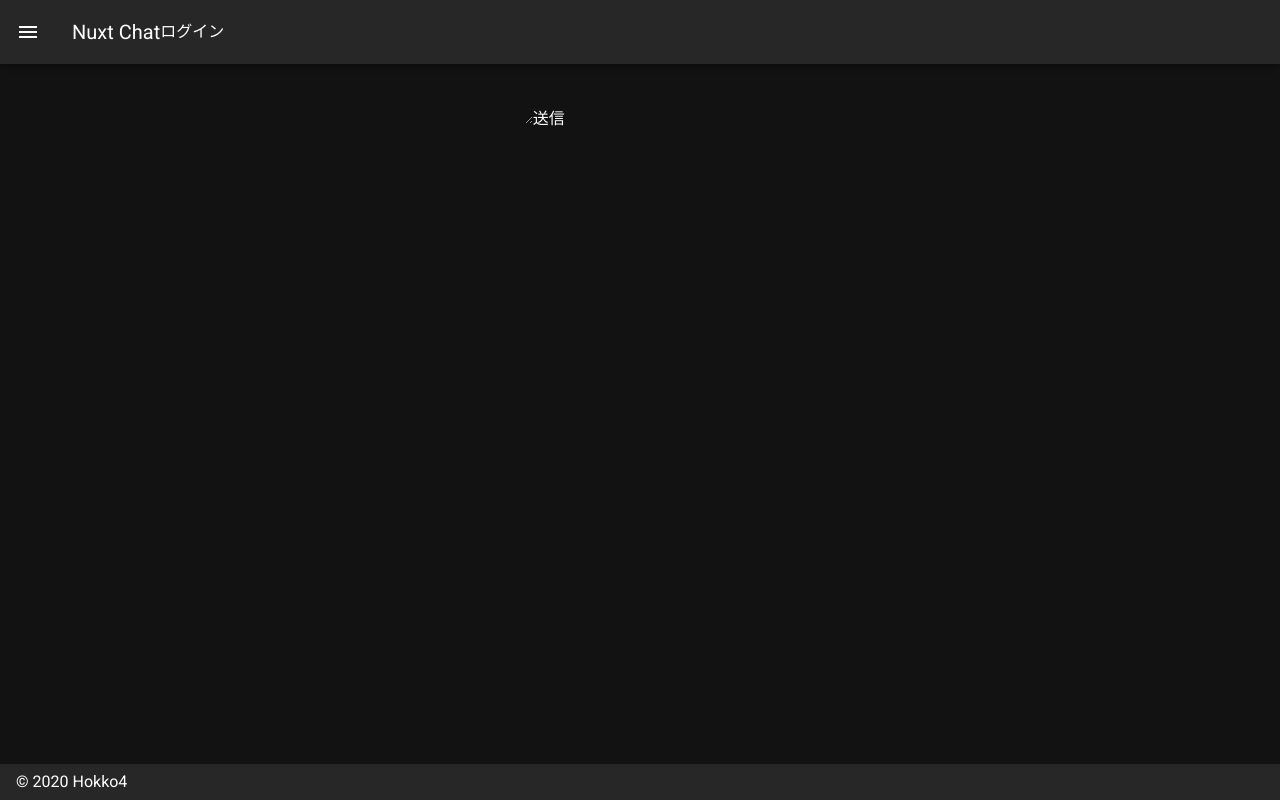
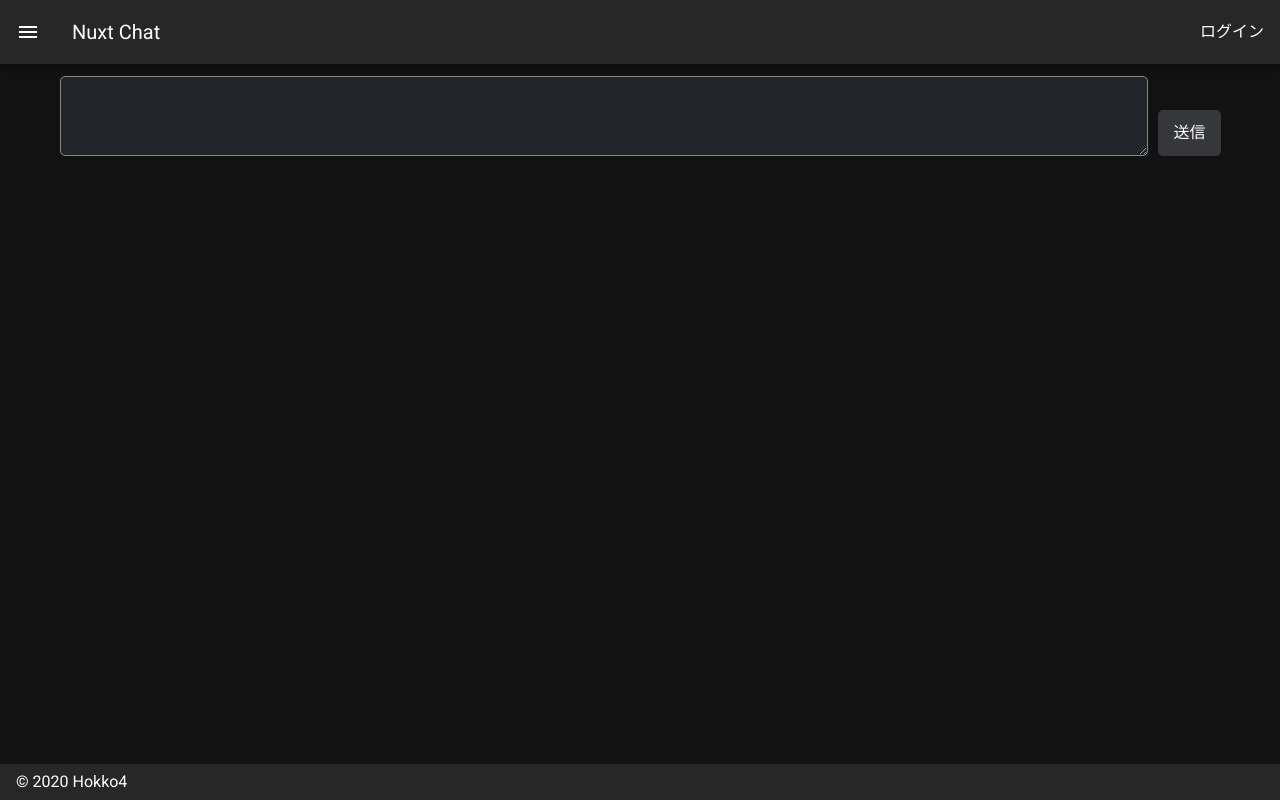
Before and after one commit to Hokko4/nuxt-chat, a Nuxt app: page / in a window 1280 px wide. Built offline with nearby package versions, Linux system fonts and the light colour scheme.

Commit message:
script修正

```diff
--- a/layouts/default.vue
+++ b/layouts/default.vue
@@ -24,33 +24,16 @@
         </v-list-item>
       </v-list>
     </v-navigation-drawer>
-    <v-app-bar
-      :clipped-left="clipped"
-      fixed
-      app
-    >
+    <v-app-bar :clipped-left="clipped" fixed app>
       <v-app-bar-nav-icon @click.stop="drawer = !drawer" />
       <v-toolbar-title v-text="title" />
-      <div>
-        <div
-          class="test"
-          v-if="user.uid"
-          key="login"
-        >
-          <img :src="user.photoURL">
-          <button
-            type="button"
-            @click="doLogout"
-          >ログアウト</button>
+      <div class="user-prof">
+        <div class="user-prof__login" v-if="user.uid" key="login">
+          <button type="button" @click="doLogout">ログアウト</button>
+          <img :src="user.photoURL" class="" />
         </div>
-        <div
-          v-else
-          key="logout"
-        >
-          <button
-            type="button"
-            @click="doLogin"
-          >ログイン</button>
+        <div v-else key="logout" class="user-prof__logout">
+          <button type="button" @click="doLogin">ログイン</button>
         </div>
       </div>
     </v-app-bar>
@@ -59,12 +42,7 @@
         <nuxt />
       </v-container>
     </v-content>
-    <v-navigation-drawer
-      v-model="rightDrawer"
-      :right="right"
-      temporary
-      fixed
-    >
+    <v-navigation-drawer v-model="rightDrawer" :right="right" temporary fixed>
       <v-list>
         <v-list-item @click.native="right = !right">
           <v-list-item-action>
@@ -76,10 +54,7 @@
         </v-list-item>
       </v-list>
     </v-navigation-drawer>
-    <v-footer
-      :fixed="fixed"
-      app
-    >
+    <v-footer :fixed="fixed" app>
       <span>&copy; 2020 Hokko4</span>
     </v-footer>
   </v-app>
@@ -135,3 +110,24 @@ export default class Index extends Vue {
   user: object = {}
 }
 </script>
+
+<style lang="scss" scoped>
+.user-prof {
+  margin-left: auto;
+}
+
+.user-prof__login {
+  display: flex;
+  align-items: center;
+
+  img {
+    width: 40px;
+    height: 40px;
+    margin-left: 10px;
+  }
+}
+
+.user-prof__logout {
+  display: flex;
+}
+</style>
--- a/package.json
+++ b/package.json
@@ -16,6 +16,7 @@
     "core-js": "2.6.9",
     "firebase": "^7.6.1",
     "nuxt": "^2.10.0",
+    "vue-nl2br": "^0.1.2",
     "vue-property-decorator": "^8.3.0"
   },
   "devDependencies": {
--- a/pages/index.vue
+++ b/pages/index.vue
@@ -1,52 +1,35 @@
 <template>
-  <v-layout
-    justify-center
-    align-center
-  >
-    <v-flex
-      xs12
-      sm8
-      md6
-    >
-      <transition-group
-        name="chat"
-        tag="div"
-        class="list content"
-      >
-        <section
+  <v-layout justify-center align-center>
+    <v-flex>
+      <transition-group name="chat" tag="div" class="comment">
+        <div
           v-for="{ key, name, image, message } in chat"
           :key="key"
-          class="item"
+          class="comment__item"
         >
-          <div class="item-image"><img :src="image"></div>
-          <div class="item-detail">
-            <div class="item-name">{{ name }}</div>
-            <div class="item-message">
-              <div
-                tag="div"
-                :text="message"
-              >
-              </div>
+          <div class="comment__item-image">
+            <img :src="image" class="" />
+          </div>
+          <div class="comment__item-detail">
+            <div class="comment__item-name">{{ name }}</div>
+            <div class="comment__item-message">
+              <div class="">{{ message }}</div>
             </div>
           </div>
-        </section>
+        </div>
       </transition-group>
 
-      <form
-        action=""
-        @submit.prevent="doSend"
-        class=""
-      >
-        <div class="">
+      <form action="" @submit.prevent="doSend" class="chatform">
+        <div class="chatform__inner">
           <textarea
-            name=""
-            id=""
             v-model="input"
             :disabled="!user.uid"
             @keydown.enter.exact.prevent="doSend"
-            class=""
+            class="chatform__textarea"
           ></textarea>
-          <button type="submit">送信</button>
+          <button type="submit" :disabled="!user.uid" class="chatform__btn">
+            送信
+          </button>
         </div>
       </form>
     </v-flex>
@@ -70,8 +53,7 @@ import auth from '~/plugins/auth'
       input: ''
     }
   },
-  created() {},
-  mounted() {
+  created() {
     auth().then(user => {
       this.$data.user = user ? user : {}
       const rMsg = firebase.database().ref('message')
@@ -85,6 +67,9 @@ import auth from '~/plugins/auth'
             image: message.image,
             message: message.message
           })
+          this.$nextTick(() => {
+            window.scrollTo(0, document.body.offsetHeight)
+          })
         })
       } else {
         rMsg.limitToLast(10).off('child_added', snap => {
@@ -95,26 +80,14 @@ import auth from '~/plugins/auth'
             image: message.image,
             message: message.message
           })
+          this.$nextTick(() => {
+            window.scrollTo(0, document.body.offsetHeight)
+          })
         })
       }
     })
   },
   methods: {
-    scrollBottom() {
-      this.$nextTick(() => {
-        window.scrollTo(0, document.body.clientHeight)
-      })
-    },
-    childAdded(snap) {
-      const message = snap.val()
-      this.$data.chat.push({
-        key: snap.key,
-        name: message.name,
-        image: message.image,
-        message: message.message
-      })
-      this.$data.scrollBottom()
-    },
     doSend() {
       if (this.$data.user.uid && this.$data.input.length) {
         firebase
@@ -130,6 +103,9 @@ import auth from '~/plugins/auth'
               this.$data.input = ''
             }
           )
+        this.$nextTick(() => {
+          window.scrollTo(0, document.body.offsetHeight)
+        })
       }
     }
   }
@@ -137,7 +113,43 @@ import auth from '~/plugins/auth'
 export default class Index extends Vue {
   user: object = {}
   chat: Array<object> = []
-
-  childAdded(): void {}
 }
 </script>
+
+<style lang="scss" scoped>
+.chatform {
+  width: 100%;
+}
+.chatform__inner {
+  display: flex;
+  align-items: flex-end;
+}
+.chatform__textarea {
+  flex: 1 1 80%;
+  height: 80px;
+  padding: 10px;
+  border: 1px solid #848688;
+  border-radius: 5px;
+  background: #222529;
+  outline: none;
+}
+.chatform__btn {
+  margin-left: 10px;
+  padding: 15px;
+  border-radius: 5px;
+  background: #60af9d;
+  line-height: 1;
+  outline: none;
+
+  &:disabled {
+    background: #35373b;
+  }
+}
+.chat-enter-active {
+  transition: all 1s;
+}
+.chat-enter {
+  opacity: 0;
+  transform: translateX(-1em);
+}
+</style>
--- a/tsconfig.json
+++ b/tsconfig.json
@@ -15,7 +15,8 @@
       "@/*": ["./*"]
     },
     "types": ["@types/node", "@nuxt/types", "@nuxtjs/axios", "vuetify"],
-    "experimentalDecorators": true
+    "experimentalDecorators": true,
+    "typeRoots": ["src/@types"]
   },
   "exclude": ["node_modules"]
 }
```
Also changed, not shown: 1 other file (tests, documents, lock files or other folders).
